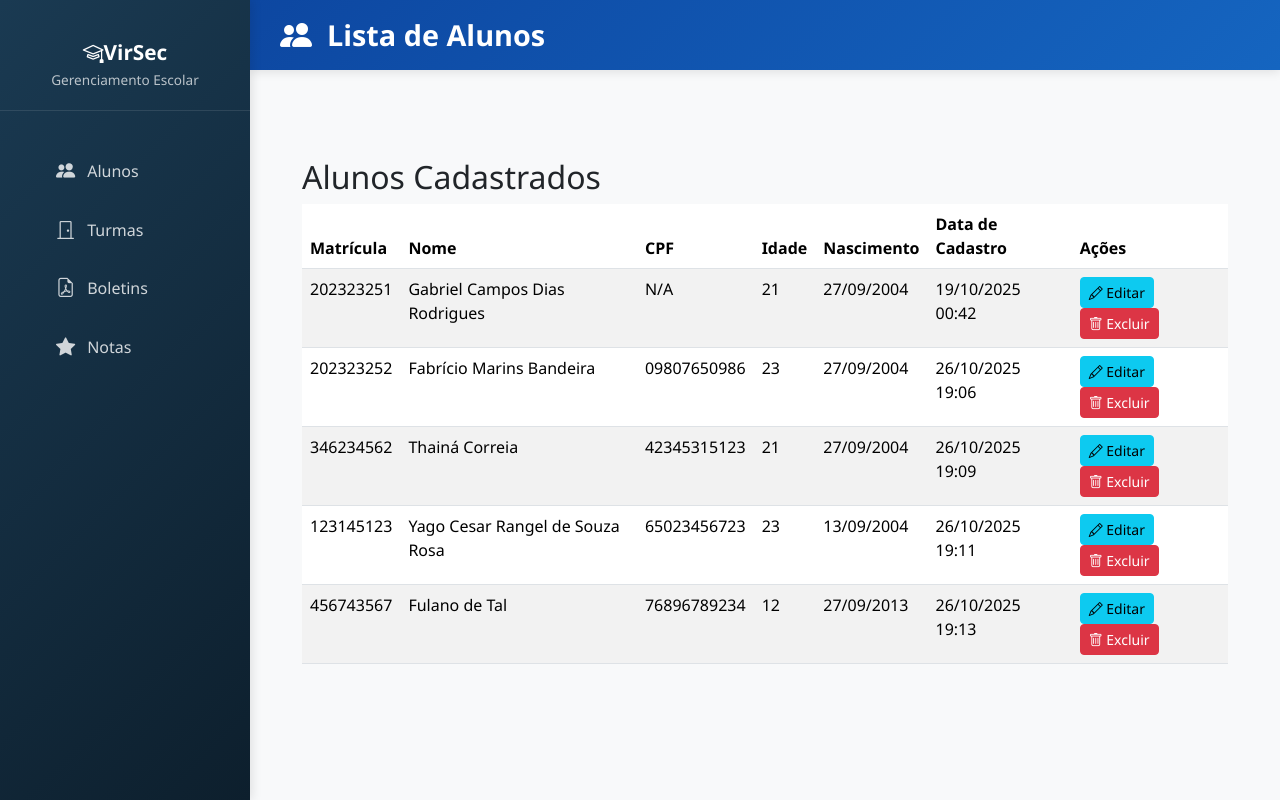
After one commit to gabrielcdr2/VirSec, a Django app: page /alunos/lista/ in a window 1280 px wide. The commit adds this page. Run offline with Django 5.2, Linux system fonts and the light colour scheme; data comes from the database, SQL or seed files in the repository; some libraries are stand-ins or nearby versions.

Commit message:
adicionado a pagina de listagem de alunos

```diff
--- /dev/null
+++ b/alunos/templates/alunos/aluno_list.html
@@ -0,0 +1,83 @@
+{% load static %}
+
+<!-- Estrutura principal do seu site (copiada do seu template inicial) -->
+<!DOCTYPE html>
+<html lang="pt-br">
+
+    <head>
+        <meta charset="UTF-8">
+        <link rel="stylesheet" href="{% static 'css/bootstrap.min.css' %}">
+        <link rel="stylesheet" href="https://cdn.jsdelivr.net/npm/bootstrap-icons@1.11.3/font/bootstrap-icons.min.css">
+        <link rel="stylesheet" href="{% static 'css/main.css' %}">
+        <title>VirSec - Lista de Alunos</title>
+    </head>
+
+    <body>
+        <!-- Barra de navegação lateral -->
+        <aside class="sidebar">
+            <div class="sidebar-brand">
+                <h4><i class="bi bi-mortarboard"></i>VirSec</h4>
+                <p>Gerenciamento Escolar</p>
+            </div>
+            <ul class="sidebar-nav">
+                <!-- Link atualizado para a lista de alunos -->
+                <li><a href="{% url 'alunos:aluno_list' %}"><i class="bi bi-people-fill"></i> Alunos</a></li>
+                <li><a href="#turmas"><i class="bi bi-door-closed"></i> Turmas</a></li>
+                <li><a href="#boletins"><i class="bi bi-file-earmark-pdf"></i> Boletins</a></li>
+                <li><a href="#notas"><i class="bi bi-star-fill"></i> Notas</a></li>
+            </ul>
+        </aside>
+
+        <!-- Barra do titulo  -->
+        <header class="header">
+            <h1><i class="bi bi-people-fill"></i> Lista de Alunos</h1>
+        </header>
+
+        <!-- CONTEÚDO ESPECÍFICO DA LISTA DE ALUNOS COMEÇA AQUI -->
+        <main class="main-content">
+
+            <div class="container mt-5">
+                <h2>Alunos Cadastrados</h2>
+
+                {% if alunos %}
+                <table class="table table-striped table-hover">
+                    <thead>
+                        <tr>
+                            <th scope="col">Matrícula</th>
+                            <th scope="col">Nome</th>
+                            <th scope="col">CPF</th>
+                            <th scope="col">Idade</th>
+                            <th scope="col">Nascimento</th>
+                            <th scope="col">Data de Cadastro</th>
+                            <th scope="col">Ações</th>
+                        </tr>
+                    </thead>
+                    <tbody>
+                        {% for aluno in alunos %}
+                        <tr>
+                            <td>{{ aluno.matricula }}</td>
+                            <td>{{ aluno.nome }}</td>
+                            <td>{{ aluno.cpf|default:"N/A" }}</td>
+                            <td>{{ aluno.idade }}</td>
+                            <td>{{ aluno.nascimento|date:"d/m/Y" }}</td>
+                            <td>{{ aluno.data_cadastro|date:"d/m/Y H:i" }}</td>
+                            <td>
+                                <!-- Adicione aqui links para editar ou excluir -->
+                                <a href="#" class="btn btn-sm btn-info"><i class="bi bi-pencil"></i> Editar</a>
+                                <a href="#" class="btn btn-sm btn-danger"><i class="bi bi-trash"></i> Excluir</a>
+                            </td>
+                        </tr>
+                        {% endfor %}
+                    </tbody>
+                </table>
+                {% else %}
+                <div class="alert alert-warning" role="alert">
+                    Nenhum aluno cadastrado.
+                </div>
+                {% endif %}
+            </div>
+        </main>
+
+    </body>
+
+</html>
--- a/alunos/urls.py
+++ b/alunos/urls.py
@@ -1,9 +1,10 @@
 from django.urls import path
-from .views import AlunoCreateView
+from .views import AlunoCreateView, AlunoListView
 
 app_name = 'alunos'
 
 urlpatterns = [
     path('cadastrar/', AlunoCreateView.as_view(), name='aluno_cadastrar'),
+    path('lista/', AlunoListView.as_view(), name='aluno_list'),
     # Adicionaremos outras URLs aqui no futuro (listar, editar, etc.)
 ]
--- a/alunos/views.py
+++ b/alunos/views.py
@@ -7,3 +7,14 @@ class AlunoCreateView(CreateView):
     fields = '__all__'
     template_name = 'alunos/cadastroAlunos.html'
     success_url = reverse_lazy('index')
+
+
+class AlunoListView(ListView):
+    model = Aluno
+    template_name = 'alunos/aluno_list.html'
+    context_object_name = 'alunos'
+
+    def get_context_data(self, **kwargs):
+        context = super().get_context_data(**kwargs)
+        context['titulo'] = 'Lista de Alunos'
+        return context
--- a/templates/index.html
+++ b/templates/index.html
@@ -20,7 +20,7 @@
                 <p>Gerenciamento Escolar</p>
             </div>
             <ul class="sidebar-nav">
-                <li><a href="#alunos"><i class="bi bi-people-fill"></i> Alunos</a></li>
+                <li><a href="{% url 'alunos:aluno_list' %}"><i class="bi bi-people-fill"></i> Alunos</a></li>
                 <li><a href="#turmas"><i class="bi bi-door-closed"></i> Turmas</a></li>
                 <li><a href="#boletins"><i class="bi bi-file-earmark-pdf"></i> Boletins</a></li>
                 <li><a href="#notas"><i class="bi bi-star-fill"></i> Notas</a></li>
```
